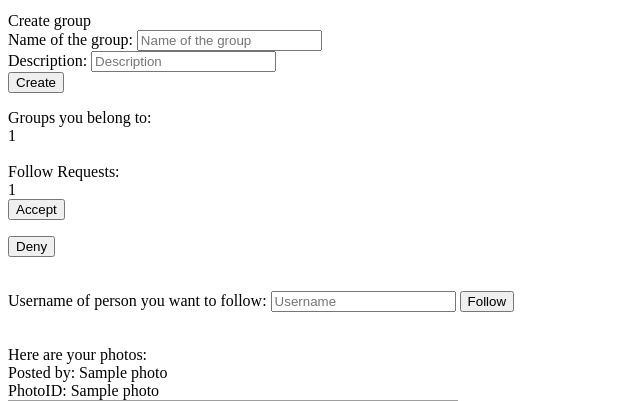
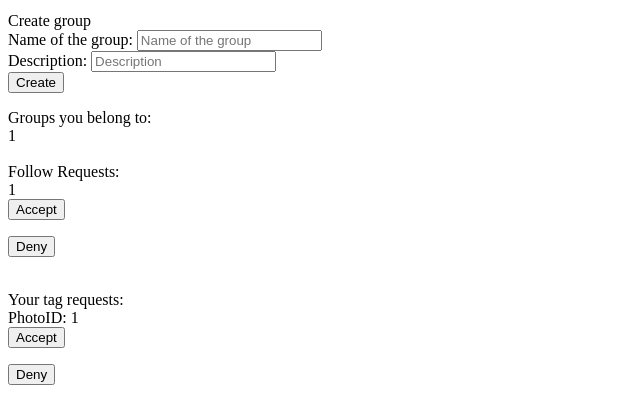
Before and after one commit to GodlyAtheist42/DatabasesProject, a Flask app: template templates/home.html in a window 1280 px wide. Shown: the part 230-631 px from the top of the page, without its empty margins (0-640 px from the left). Run offline with Flask 2, Linux system fonts and the light colour scheme; the template is opened without the code that fills it: most values are stand-ins (such as "Sample title", 1, 10 or a date in 2020); one stand-in notice (Sample message) is shown; grey boxes are pictures that could not be loaded.

Commit message:
Implemented tags

```diff
--- a/app.py
+++ b/app.py
@@ -1,4 +1,4 @@
-from flask import Flask, render_template, request, session, redirect, url_for
+from flask import Flask, render_template, request, session, redirect, url_for, flash
 from werkzeug.debug import DebuggedApplication
 from pymysql import cursors
 import pymysql
@@ -89,9 +89,7 @@ def registerAuth():
 def home():
     user = session['username']
     cursor = conn.cursor()
-    #query = 'SELECT filepath, caption, photoPoster, photoID from photo WHERE allFollowers = 1 OR photoPoster = %s ORDER BY postingdate DESC'
-    #cursor.execute(query,user)
-    query = query = 'SELECT filepath, caption, photoPoster, photoID \
+    query = 'SELECT filepath, caption, photoPoster, photoID \
              FROM photo \
              WHERE (allFollowers = 1 AND photoPoster in (SELECT username_followed FROM follow WHERE username_follower = %s AND followStatus = 1)) \
              OR \
@@ -110,8 +108,11 @@ def home():
     query = 'SELECT groupName FROM belongTo WHERE member_username = %s'
     cursor.execute(query,user)
     data3 = cursor.fetchall()
+    query = 'SELECT photoID from tagged WHERE username = %s AND tagStatus = 0'
+    cursor.execute(query, user)
+    data4 = cursor.fetchall()
     cursor.close()
-    return render_template('home.html', username=user, photoData=data, followers = data2, groups = data3)
+    return render_template('home.html', username=user, photoData=data, followers = data2, groups = data3, tagRequests = data4)
 
 @app.route('/followRequest', methods=['GET','POST'])
 def followRequest():
@@ -170,8 +171,11 @@ def photoDetails():
     query = 'SELECT * FROM photo JOIN person on (photo.photoPoster = person.username) WHERE photoID = %s'
     cursor.execute(query, (pid))
     data = cursor.fetchone()
+    query = 'SELECT firstName, lastName FROM tagged NATURAL JOIN person WHERE photoID = %s'
+    cursor.execute(query, (pid))
+    data2 = cursor.fetchall()
     cursor.close()
-    return render_template('photoDetails.html', details = data)
+    return render_template('photoDetails.html', details = data, taggedList = data2)
 
 @app.route('/createGroup', methods=['GET', 'POST'])
 def createGroup():
@@ -199,6 +203,55 @@ def follow():
     cursor.close()
     return redirect(url_for('home'))
 
+@app.route('/tag', methods=['GET', 'POST'])
+def tag():
+    user = session['username']
+    cursor = conn.cursor()
+    toTag = request.form['toTag']
+    pid = request.args.get('id')
+    if toTag == user:
+        query = 'INSERT INTO tagged VALUES(%s, %s, 1)'
+        cursor.execute(query, (toTag, pid))
+        conn.commit()
+    else:
+        query = 'SELECT photoID \
+             FROM photo \
+             WHERE photoID = %s AND ((allFollowers = 1 AND photoPoster in (SELECT username_followed FROM follow WHERE username_follower = %s AND followStatus = 1)) \
+             OR \
+             (      photoID in (SELECT PhotoId \
+				    FROM SharedWith \
+					WHERE (groupName,groupOwner ) IN (SELECT groupName,owner_username \
+                                                          FROM BelongTo \
+					                                      WHERE member_username = %s)\
+			)))'
+        cursor.execute(query, (pid, toTag, toTag))
+        data = cursor.fetchone()
+        if data:
+            query = 'INSERT INTO tagged VALUES(%s, %s, 0)'
+            cursor.execute(query, (toTag, pid))
+            conn.commit()
+        else:
+            flash("The tagged person can't see the photo.")
+            return redirect(url_for('home'))
+        cursor.close()
+
+    return redirect(url_for('home'))
+
+@app.route('/tagRequest', methods=['GET', 'POST'])
+def tagRequest():
+    user = session['username']
+    cursor = conn.cursor()
+    ts = request.args.get('ts')
+    pid = request.args.get('pid')
+    query = 'DELETE FROM tagged WHERE username = %s AND photoID = %s'
+    cursor.execute(query, (user, pid))
+    conn.commit()
+    if int(ts):
+        query = 'INSERT INTO tagged VALUES(%s, %s, 1)'
+        cursor.execute(query, (user, pid))
+        conn.commit()
+    return redirect(url_for('home'))
+
 @app.route('/logout')
 def logout():
     session.pop('username')
--- a/templates/home.html
+++ b/templates/home.html
@@ -30,7 +30,7 @@ If no, enter a comma separated list of the groups you want to post it to:
 
 Groups you belong to: <br>
 {% if groups %}
-{%for group in groups %}
+{% for group in groups %}
 {{ group[0] }}<br>
 {% endfor %}
 <br>
@@ -68,6 +68,23 @@ No one likes you <br><br>
 
 {%endif %}
 
+Your tag requests: <br>
+{% if tagRequests %}
+{%for request in tagRequests %}
+PhotoID: {{ request[0] }}<br>
+<form action="/tagRequest?pid={{ request[0] }}&ts=1" method="POST">
+  <input type="submit" value = "Accept"/> </form>
+
+  <form action="/tagRequest?pid={{ request[0] }}&ts=0" method="POST">
+  <input type="submit" value = "Deny" /> </form>
+{% endfor %}
+<br>
+
+{% else %}
+You have none. What a loser<br><br>
+
+{% endif %}
+
 <form action="/follow?" method="POST">
   Username of person you want to follow:
   <input type="text" name = "followed" placeholder="Username" required/>
@@ -92,10 +109,20 @@ No one likes you <br><br>
        Posted by: {{ photo[2] }} <br>
        PhotoID: {{ photo[3] }} <br>
 
-       <a href="/photoDetails?id={{ photo[3] }}">
+       <a href="/photoDetails?id={{photo[3]}}">
         <img src= "{{ photo[0] }}" alt="photo.png" width="450" height="333">
         <form action="/like?username={{ username }}" method="POST"></form></a>
     Caption: {{ photo[1] }}<br><br>
+    <form action="/tag?id={{photo[3]}}" method="POST">
+      Tag:
+      <input type="text" name = "toTag" placeholder="Person to be tagged" required/>
+      <input type="submit" value = Tag />
+      {% with message = get_flashed_messages() %}
+      {% if message %}
+        {{ message[0] }}
+      {% endif %}
+      {% endwith %}
+    </form>
     </div>
     {% endfor %}
 
```
Also changed, not shown: templates/photodetails.html (+9 -1 lines).
